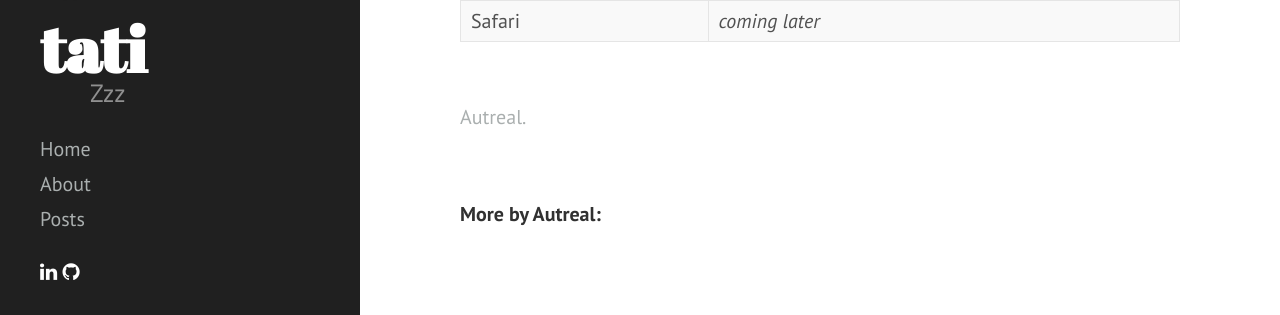
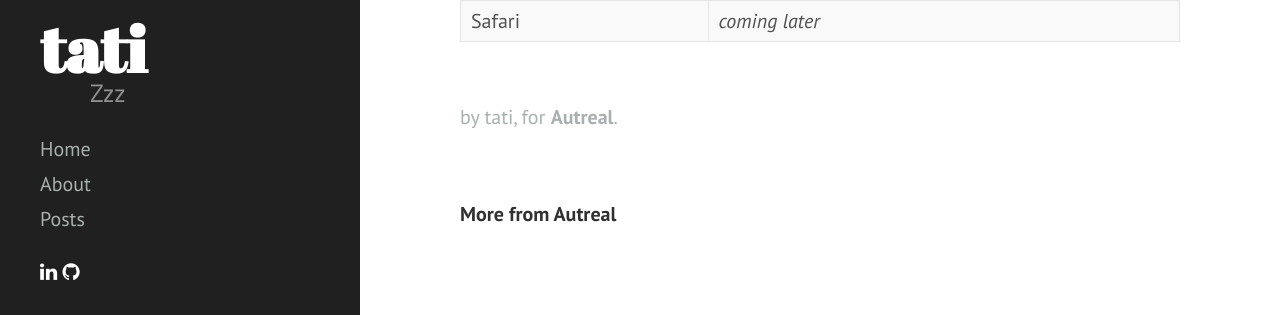
Before and after one commit to tati-z/tati-z.github.io, a Jekyll site: the page built from _posts/2020-04-12-next..md, in a window 1280 px wide and 1307 px high. Shown: the part 980-1295 px from the top of the window. Built offline with Jekyll 4.4.1, drawn with Linux system fonts in a browser that asks for light colours; nearby versions of some CDN libraries.

Commit message:
decoupled affiliate and self.

```diff
--- a/_layouts/post.html
+++ b/_layouts/post.html
@@ -8,10 +8,17 @@ layout: default
 </div>
 <br>
 <!--sign each post -->
-<p class="accent-gray">{{ page.author }}.</p>
+{% if page.for %}
+<p class="accent-gray">by tati, for <b>{{ page.for }}</b>.</p>
 <br>
 <div class='related-posts'>
-    <h4>More by {{ page.author }}:</h4>
+    <h4>More from {{ page.for }}</h4>
+    {% else %}
+<p class="accent-gray">Tz.</b></p>
+<br>
+<div class='related-posts'>
+    <h4>More by tati</h4>
+{% endif %}
     <ul>
       <!-- TODO: this is not working properfy. it should exclude current -->
 	{% for post in site.related_posts limit:2 %}
--- a/_posts/2020-04-12-next..md
+++ b/_posts/2020-04-12-next..md
@@ -1,7 +1,7 @@
 ---
 layout: post
 title: next. — the browser extension that skips the ramblings on YouTube.
-author: Autreal
+for: Autreal
 ---
 
 **next.** is a Browser Extension that skips the rambling intros on YouTube by suggesting skipping points at which the video could be started at instead of the default 0:00.
```
